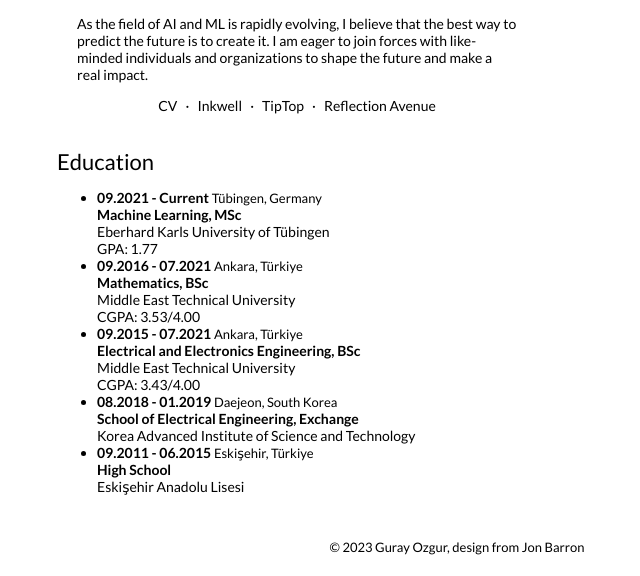
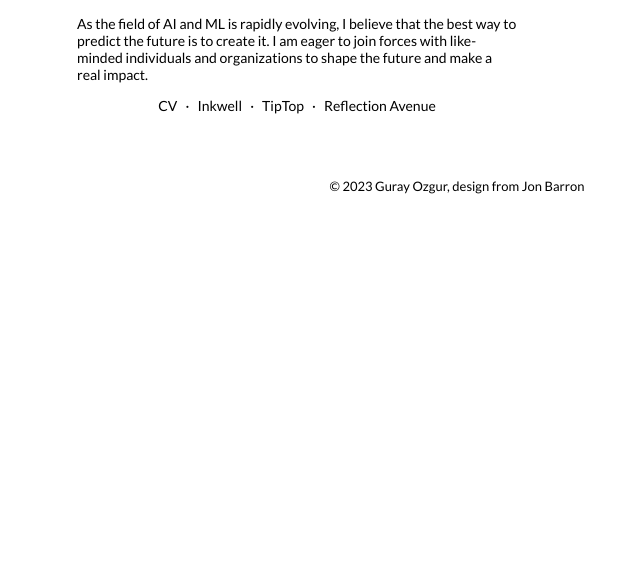
Before and after one commit to gurayozgur/gurayozgur.github.io, a Jekyll site: the page built from _posts/2023-02-01-anlasilamamalar.md, in a window 1280 px wide, cut to the strip 442-1018 px from the top of the page. Shown: the whole strip, without its empty margins (183-823 px from the left). Built offline with Jekyll 4.4.1, drawn with Linux system fonts in a browser that asks for light colours; nearby versions of some CDN libraries; after the commit the page ends 900 px from its top, so only the background shows below that.

Commit message:
Update default.html

```diff
--- a/_layouts/default.html
+++ b/_layouts/default.html
@@ -55,52 +55,7 @@
             </td>
           </tr>
         </table>
-        <h2>Education</h2>
-<ul>
-  <li>
-    <strong>09.2021 - Current</strong> <a style="font-size:small;">Tübingen, Germany</a>
-    <br>
-    <a href="https://uni-tuebingen.de/fakultaeten/mathematisch-naturwissenschaftliche-fakultaet/fachbereiche/informatik/studium/studiengaenge/machine-learning/"><strong> Machine Learning, MSc</strong></a>
-    <br>
-    <a href="https://uni-tuebingen.de/">Eberhard Karls University of Tübingen</a>
 
-    <br>
-    GPA: 1.77
-  </li>
-  <li>
-    <strong>09.2016 - 07.2021</strong> <a style="font-size:small;">Ankara, Türkiye</a>
-    <br>
-    <a href="https://math.metu.edu.tr/"><strong>Mathematics, BSc</strong></a>
-    <br>
-    <a href="https://www.metu.edu.tr/">Middle East Technical University</a>
-    <br>
-    CGPA: 3.53/4.00
-  </li>
-  <li>
-    <strong>09.2015 - 07.2021</strong> <a style="font-size:small;">Ankara, Türkiye</a>
-    <br>
-    <a href="https://eee.metu.edu.tr/"><strong>Electrical and Electronics Engineering, BSc</strong></a>
-    <br>
-    <a href="https://www.metu.edu.tr/">Middle East Technical University</a>
-    <br>
-    CGPA: 3.43/4.00
-  </li>
-   <li>
-    <strong>08.2018 - 01.2019</strong> <a style="font-size:small;">Daejeon, South Korea</a>
-    <br>
-    <a href="https://ee.kaist.ac.kr/en/"><strong>School of Electrical Engineering, Exchange</strong></a>
-    <br>
-    <a href="https://www.kaist.ac.kr/en/">Korea Advanced Institute of Science and Technology</a>
-    <br>
-  </li>
-  <li>
-    <strong>09.2011 - 06.2015</strong> <a style="font-size:small;">Eskişehir, Türkiye</a>
-    <br>
-    <strong>High School</strong>
-    <br>
-    <a href="https://eskisehiranadolulisesi.meb.k12.tr/">Eskişehir Anadolu Lisesi</a>
-  </li>
-</ul>
         <table style="width:100%;border:0px;border-spacing:0px;border-collapse:separate;margin-right:auto;margin-left:auto;">
           <tr>
             <td style="padding:0px">
```
